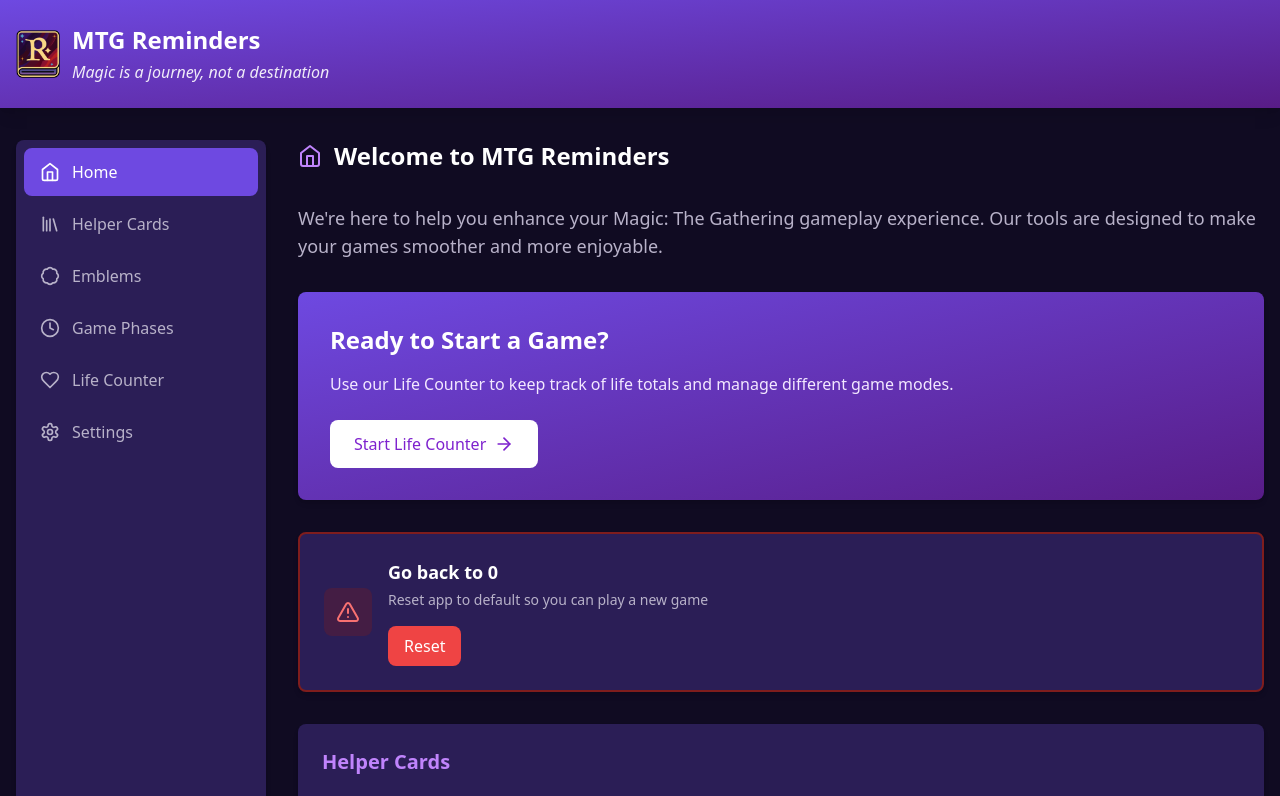
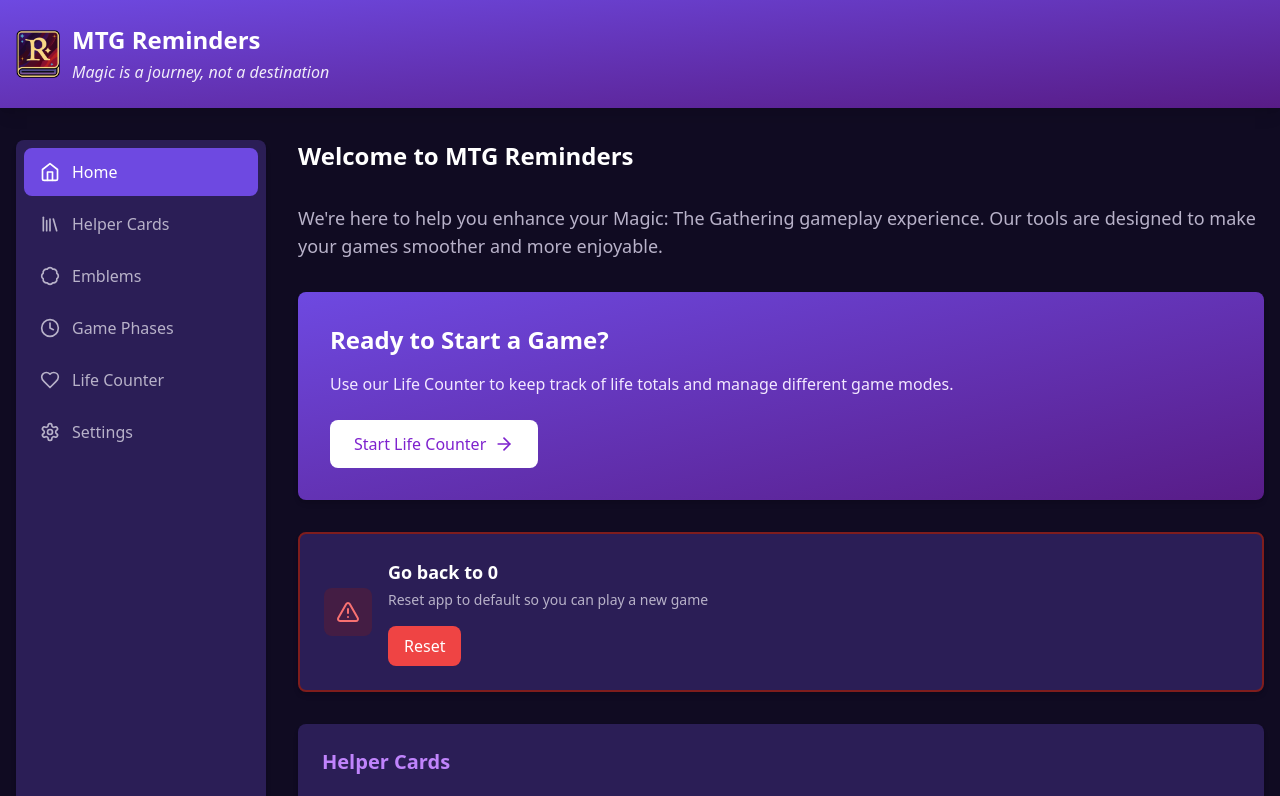
Before and after one commit to IgnacioLeivaP/MTG-Reminders, a React (Vite) app: page / in a window 1280 px wide. Shown: the top 796 px of the page. Built offline with nearby package versions, Linux system fonts and the light colour scheme.

Commit message:
removed house icon

```diff
--- a/src/components/pages/Home.tsx
+++ b/src/components/pages/Home.tsx
@@ -17,7 +17,6 @@ export function Home() {
   return (
     <div className="space-y-8">
       <div className="flex items-center space-x-3">
-        <HomeIcon className="w-6 h-6 text-purple-600 dark:text-purple-400" />
         <h2 className="text-2xl font-bold dark:text-dark-highlight">Welcome to MTG Reminders</h2>
       </div>
 
--- a/src/components/pages/home.tsx
+++ b/src/components/pages/home.tsx
@@ -17,7 +17,7 @@ export function Home() {
   return (
     <div className="space-y-8">
       <div className="flex items-center space-x-3">
-        <HomeIcon className="w-6 h-6 text-purple-600 dark:text-purple-400" />
+
         <h2 className="text-2xl font-bold dark:text-dark-highlight">Welcome to MTG Reminders</h2>
       </div>
 
```
